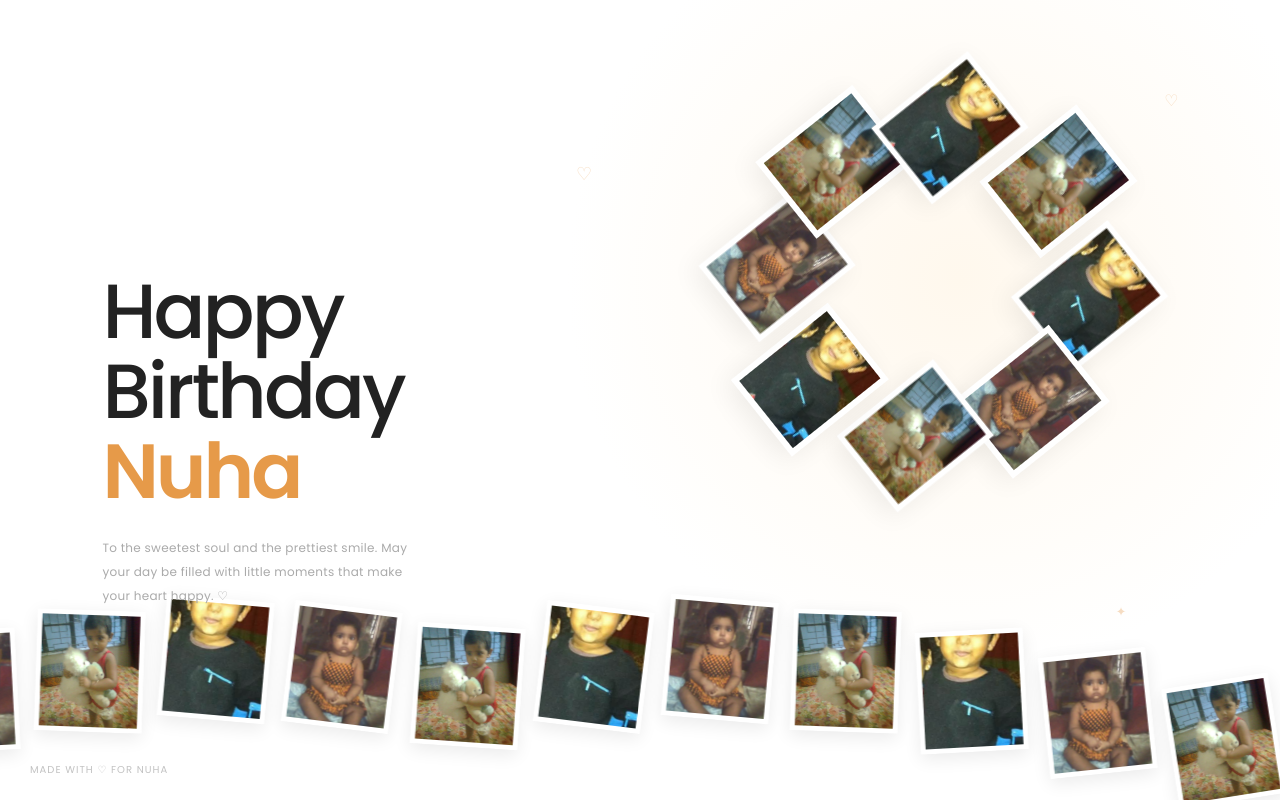
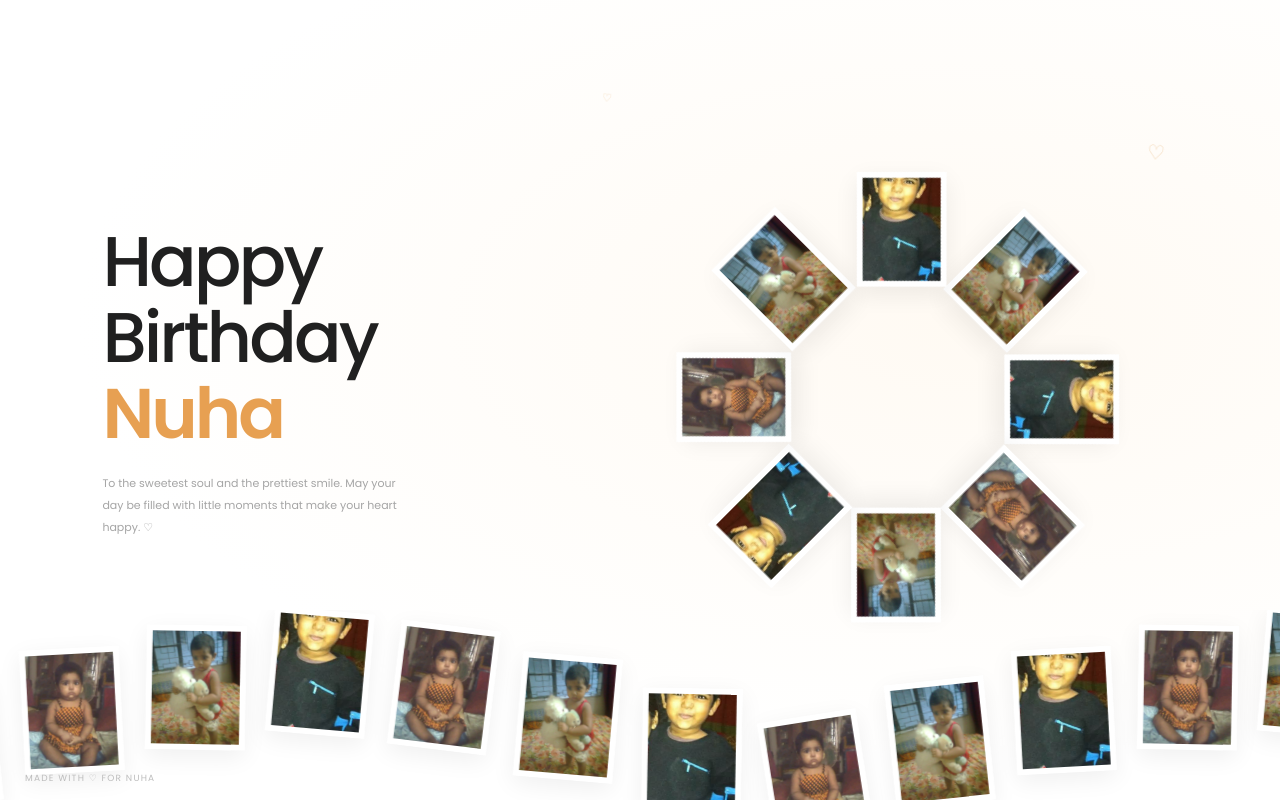
Before and after one commit to hdoy1202-tech/Nuhupakhii-s-Birthday-, a plain HTML site: page second.html in a window 1280 px wide. Drawn offline with Linux system fonts and the light colour scheme.

Commit message:
Update second.html

```diff
--- a/second.html
+++ b/second.html
@@ -3,49 +3,48 @@
 <html lang="en">
 <head>
 <meta charset="UTF-8">
-<meta name="viewport" content="width=device-width, initial-scale=1.0">
+<meta name="viewport" content="width=device-width, initial-scale=1">
 <title>Happy Birthday Nuha ♡</title>
 
+<link href="https://fonts.googleapis.com/css2?family=Poppins:wght@300;400;500;600;700&display=swap" rel="stylesheet">
+
 <style>
-@import url('https://fonts.googleapis.com/css2?family=Poppins:wght@300;400;500;600;700&display=swap');
-
 * {
-  box-sizing: border-box;
   margin: 0;
   padding: 0;
+  box-sizing: border-box;
 }
 
 body {
+  background: #fff;
+  color: #202020;
   font-family: 'Poppins', sans-serif;
-  background: #fff;
-  color: #222;
-  min-height: 100vh;
   overflow: hidden;
 }
 
 .page {
+  width: 100%;
+  height: 100svh;
+  min-height: 600px;
+  overflow: hidden;
   position: relative;
-  min-height: 100vh;
-  overflow: hidden;
-  background:
-    radial-gradient(circle at 75% 35%, #fff8ed 0%, transparent 36%),
-    #fff;
+  background: radial-gradient(ellipse at 75% 40%, #fffaf3, #fff 65%);
 }
 
-/* LEFT TEXT */
+/* TEXT */
 
 .intro {
   position: absolute;
   left: 8%;
-  top: 34%;
-  z-index: 5;
-  animation: textIn 1.4s ease both;
+  top: 28%;
+  z-index: 3;
+  animation: enter 1.4s ease both;
 }
 
 .intro h1 {
-  font-size: clamp(38px, 6vw, 78px);
+  font-size: clamp(38px, 5.5vw, 76px);
+  line-height: 1.08;
   font-weight: 500;
-  line-height: 1.04;
   letter-spacing: -3px;
 }
 
@@ -54,179 +53,192 @@ body {
 }
 
 .orange {
-  color: #e69a49;
+  color: #e7a052;
   font-weight: 600;
 }
 
 .intro p {
-  margin-top: 24px;
-  max-width: 330px;
-  font-size: 12px;
+  margin-top: 20px;
+  font-size: 11px;
   line-height: 2;
-  color: #aaa;
-  letter-spacing: .3px;
+  max-width: 300px;
+  color: #a5a5a5;
 }
 
-/* PHOTO RING */
+/* CIRCULAR ORBIT */
 
-.ring-area {
+.orbit-area {
   position: absolute;
-  width: 390px;
-  height: 390px;
-  right: 12%;
-  top: 11%;
-  display: grid;
-  place-items: center;
+  top: 50%;
+  left: 70%;
+  width: 420px;
+  height: 420px;
+  transform: translate(-50%, -50%);
+  z-index: 2;
 }
 
-.ring {
+.orbit {
   width: 100%;
   height: 100%;
   position: relative;
-  animation: ringRotate 35s linear infinite;
+  animation: orbitSpin 40s linear infinite;
 }
 
-.ring-photo {
+.orbit-photo {
   position: absolute;
+  width: 90px;
+  height: 115px;
+  object-fit: cover;
+  padding: 6px;
+  background: white;
+  box-shadow: 0 8px 25px #00000012;
   left: 50%;
   top: 50%;
-  width: 98px;
-  height: 124px;
+  transform:
+    translate(-50%, -50%)
+    rotate(var(--a))
+    translateY(-165px);
+  animation: photoBob 4s ease-in-out infinite;
+  animation-delay: var(--d);
+}
+
+/* BOTTOM CURVED GALLERY */
+
+.curve-gallery {
+  position: absolute;
+  width: 120%;
+  left: -10%;
+  bottom: -60px;
+  height: 250px;
+  overflow: hidden;
+  z-index: 4;
+}
+
+.curve-track {
+  display: flex;
+  align-items: flex-start;
+  width: max-content;
+  animation: trackMove 45s linear infinite;
+}
+
+.curve-track img {
+  flex-shrink: 0;
+  width: 100px;
+  height: 125px;
   object-fit: cover;
   padding: 6px;
-  background: #fff;
-  box-shadow: 0 8px 25px #00000012;
-  transform:
-    translate(-50%, -50%)
-    rotate(var(--angle))
-    translateY(-155px)
-    rotate(calc(var(--angle) * -1));
-  animation: photoFloat 3.5s ease-in-out infinite;
-  animation-delay: var(--delay);
-  transition: transform .4s, box-shadow .4s;
+  background: white;
+  box-shadow: 0 7px 25px #00000010;
+  margin: 0 12px;
 }
 
-.ring-photo:hover {
-  box-shadow: 0 15px 35px #e6a35c55;
+/* Curve */
+
+.curve-track img:nth-child(8n+1) {
+  margin-top: 105px;
+  transform: rotate(-9deg);
 }
 
-/* CURVED BOTTOM GALLERY */
-
-.gallery {
-  position: absolute;
-  bottom: -80px;
-  left: -10%;
-  width: 120%;
-  height: 270px;
-  pointer-events: none;
+.curve-track img:nth-child(8n+2) {
+  margin-top: 70px;
+  transform: rotate(-6deg);
 }
 
-.gallery-track {
-  display: flex;
-  align-items: center;
-  gap: 18px;
-  width: max-content;
-  animation: galleryMove 38s linear infinite;
+.curve-track img:nth-child(8n+3) {
+  margin-top: 38px;
+  transform: rotate(-3deg);
 }
 
-.gallery img {
-  width: 108px;
-  height: 122px;
-  object-fit: cover;
-  background: white;
-  padding: 5px;
-  box-shadow: 0 5px 18px #00000015;
-  flex-shrink: 0;
+.curve-track img:nth-child(8n+4) {
+  margin-top: 15px;
+  transform: rotate(1deg);
 }
 
-/* Curve arrangement */
-.gallery img:nth-child(1),
-.gallery img:nth-child(13) {
-  transform: translateY(70px) rotate(-9deg);
-}
-.gallery img:nth-child(2),
-.gallery img:nth-child(12) {
-  transform: translateY(42px) rotate(-6deg);
-}
-.gallery img:nth-child(3),
-.gallery img:nth-child(11) {
-  transform: translateY(20px) rotate(-3deg);
-}
-.gallery img:nth-child(4),
-.gallery img:nth-child(10) {
-  transform: translateY(0px) rotate(2deg);
-}
-.gallery img:nth-child(5),
-.gallery img:nth-child(9) {
-  transform: translateY(-12px) rotate(5deg);
-}
-.gallery img:nth-child(6),
-.gallery img:nth-child(8) {
-  transform: translateY(-4px) rotate(7deg);
-}
-.gallery img:nth-child(7) {
-  transform: translateY(15px) rotate(4deg);
+.curve-track img:nth-child(8n+5) {
+  margin-top: 0px;
+  transform: rotate(5deg);
 }
 
-/* SMALL DETAILS */
-
-.heart {
-  position: absolute;
-  color: #e9aa69;
-  opacity: .4;
-  animation: heartFloat 5s ease-in-out infinite;
+.curve-track img:nth-child(8n+6) {
+  margin-top: 15px;
+  transform: rotate(7deg);
 }
 
-.heart1 {
-  top: 20%;
-  left: 45%;
-  font-size: 18px;
+.curve-track img:nth-child(8n+7) {
+  margin-top: 45px;
+  transform: rotate(5deg);
 }
 
-.heart2 {
-  top: 76%;
-  right: 12%;
-  font-size: 12px;
+.curve-track img:nth-child(8n+8) {
+  margin-top: 78px;
+  transform: rotate(1deg);
+}
+
+/* FLOATING DECOR */
+
+.decor {
+  position: absolute;
+  color: #e7b77c;
+  opacity: .55;
+  animation: decorFloat 4s ease-in-out infinite;
+}
+
+.decor.one {
+  top: 18%;
+  right: 9%;
+  font-size: 20px;
+}
+
+.decor.two {
+  bottom: 15%;
+  right: 18%;
+  font-size: 13px;
   animation-delay: 1s;
 }
 
-.heart3 {
-  top: 13%;
-  right: 8%;
-  font-size: 14px;
+.decor.three {
+  top: 12%;
+  left: 47%;
+  font-size: 11px;
   animation-delay: 2s;
 }
 
 .footer {
   position: absolute;
-  bottom: 22px;
-  left: 30px;
-  font-size: 10px;
-  color: #c2c2c2;
-  letter-spacing: 1px;
+  bottom: 15px;
+  left: 25px;
+  font-size: 9px;
+  color: #bdbdbd;
+  letter-spacing: 1.2px;
+  z-index: 6;
 }
 
 /* ANIMATIONS */
 
-@keyframes ringRotate {
+@keyframes orbitSpin {
   from { transform: rotate(0deg); }
   to { transform: rotate(360deg); }
 }
 
-@keyframes photoFloat {
-  0%, 100% { margin-top: 0px; }
+@keyframes photoBob {
+  0%, 100% { margin-top: 0; }
   50% { margin-top: -8px; }
 }
 
-@keyframes galleryMove {
+@keyframes trackMove {
   from { transform: translateX(0); }
   to { transform: translateX(-50%); }
 }
 
-@keyframes textIn {
+@keyframes decorFloat {
+  0%, 100% { transform: translateY(0) rotate(0); }
+  50% { transform: translateY(-13px) rotate(12deg); }
+}
+
+@keyframes enter {
   from {
     opacity: 0;
-    transform: translateY(35px);
+    transform: translateY(25px);
   }
   to {
     opacity: 1;
@@ -234,108 +246,121 @@ body {
   }
 }
 
-@keyframes heartFloat {
-  0%, 100% {
-    transform: translateY(0) scale(1);
-  }
-  50% {
-    transform: translateY(-15px) scale(1.15);
-  }
-}
+/* MOBILE LAYOUT */
 
-/* MOBILE */
-
-@media (max-width: 700px) {
-
+@media(max-width:700px) {
   .page {
     min-height: 100svh;
+    height: 100svh;
   }
 
   .intro {
-    top: 10%;
-    left: 8%;
+    top: 8%;
+    left: 7%;
   }
 
   .intro h1 {
-    font-size: 48px;
+    font-size: 43px;
+    line-height: 1.06;
     letter-spacing: -2px;
   }
 
   .intro p {
     font-size: 10px;
-    max-width: 250px;
+    max-width: 260px;
     margin-top: 12px;
     line-height: 1.8;
   }
 
-  .ring-area {
-    width: 270px;
-    height: 270px;
-    right: 50%;
-    transform: translateX(50%);
-    top: 38%;
+  .orbit-area {
+    top: 57%;
+    left: 50%;
+    width: 310px;
+    height: 310px;
   }
 
-  .ring-photo {
-    width: 72px;
-    height: 94px;
+  .orbit-photo {
+    width: 74px;
+    height: 96px;
     transform:
       translate(-50%, -50%)
-      rotate(var(--angle))
-      translateY(-108px)
-      rotate(calc(var(--angle) * -1));
+      rotate(var(--a))
+      translateY(-122px);
   }
 
-  .gallery {
-    height: 175px;
-    bottom: -55px;
+  .curve-gallery {
+    bottom: -58px;
+    height: 160px;
+    width: 140%;
+    left: -20%;
   }
 
-  .gallery-track {
-    gap: 12px;
+  .curve-track img {
+    width: 78px;
+    height: 95px;
+    margin-left: 7px;
+    margin-right: 7px;
   }
 
-  .gallery img {
-    width: 78px;
-    height: 92px;
-  }
+  .curve-track img:nth-child(8n+1) { margin-top: 65px; }
+  .curve-track img:nth-child(8n+2) { margin-top: 43px; }
+  .curve-track img:nth-child(8n+3) { margin-top: 23px; }
+  .curve-track img:nth-child(8n+4) { margin-top: 8px; }
+  .curve-track img:nth-child(8n+5) { margin-top: 0; }
+  .curve-track img:nth-child(8n+6) { margin-top: 10px; }
+  .curve-track img:nth-child(8n+7) { margin-top: 28px; }
+  .curve-track img:nth-child(8n+8) { margin-top: 48px; }
 
   .footer {
-    bottom: 12px;
-    left: 15px;
+    bottom: 10px;
+    left: 12px;
     font-size: 8px;
   }
 }
 
-@media (max-height: 700px) and (max-width: 700px) {
-  .intro {
-    top: 5%;
+@media(max-width:380px) {
+  .intro h1 {
+    font-size: 38px;
   }
-  .ring-area {
-    top: 34%;
-    width: 230px;
-    height: 230px;
+
+  .orbit-area {
+    width: 275px;
+    height: 275px;
+    top: 59%;
+  }
+
+  .orbit-photo {
+    width: 66px;
+    height: 86px;
+    transform:
+      translate(-50%, -50%)
+      rotate(var(--a))
+      translateY(-108px);
+  }
+}
+
+/* Reduce motion accessibility */
+@media(prefers-reduced-motion:reduce) {
+  *, *::before, *::after {
+    animation-duration: 20s !important;
   }
 }
 </style>
 </head>
 
 <body>
-
 <div class="page">
 
-  <div class="heart heart1">♡</div>
-  <div class="heart heart2">✦</div>
-  <div class="heart heart3">♡</div>
+  <div class="decor one">♡</div>
+  <div class="decor two">✦</div>
+  <div class="decor three">♡</div>
 
-  <!-- Birthday text -->
   <div class="intro">
     <h1>
       <span>Happy</span>
       <span>Birthday</span>
       <span class="orange">Nuha</span>
     </h1>
-
     <p>
       To the sweetest soul and the prettiest smile.
       May your day be filled with little moments
@@ -343,48 +368,25 @@ body {
     </p>
   </div>
 
-  <!-- Circular photo animation -->
-  <div class="ring-area">
-    <div class="ring">
+  <!-- ORBITING PHOTOS -->
+  <div class="orbit-area">
+    <div class="orbit">
 
-      <img class="ring-photo"
-        src="IMG_20261023_232458_932.jpg"
-        style="--angle:0deg;--delay:0s">
-
-      <img class="ring-photo"
-        src="Messenger_creation_FFDA760D-3673-4450-9C09-E3DD04E0463B.jpeg"
-        style="--angle:45deg;--delay:.3s">
-
-      <img class="ring-photo"
-        src="1793213506695.jpg"
-        style="--angle:90deg;--delay:.6s">
-
-      <img class="ring-photo"
-        src="IMG_20261023_232458_932.jpg"
-        style="--angle:135deg;--delay:.9s">
-
-      <img class="ring-photo"
-        src="Messenger_creation_FFDA760D-3673-4450-9C09-E3DD04E0463B.jpeg"
-        style="--angle:180deg;--delay:1.2s">
-
-      <img class="ring-photo"
-        src="1793213506695.jpg"
-        style="--angle:225deg;--delay:1.5s">
-
-      <img class="ring-photo"
-        src="IMG_20261023_232458_932.jpg"
-        style="--angle:270deg;--delay:1.8s">
-
-      <img class="ring-photo"
-        src="Messenger_creation_FFDA760D-3673-4450-9C09-E3DD04E0463B.jpeg"
-        style="--angle:315deg;--delay:2.1s">
+      <img class="orbit-photo" src="IMG_20261023_232458_932.jpg" style="--a:0deg;--d:0s">
+      <img class="orbit-photo" src="Messenger_creation_FFDA760D-3673-4450-9C09-E3DD04E0463B.jpeg" style="--a:45deg;--d:.4s">
+      <img class="orbit-photo" src="1793213506695.jpg" style="--a:90deg;--d:.8s">
+      <img class="orbit-photo" src="IMG_20261023_232458_932.jpg" style="--a:135deg;--d:1.2s">
+      <img class="orbit-photo" src="Messenger_creation_FFDA760D-3673-4450-9C09-E3DD04E0463B.jpeg" style="--a:180deg;--d:1.6s">
+      <img class="orbit-photo" src="1793213506695.jpg" style="--a:225deg;--d:2s">
+      <img class="orbit-photo" src="IMG_20261023_232458_932.jpg" style="--a:270deg;--d:2.4s">
+      <img class="orbit-photo" src="Messenger_creation_FFDA760D-3673-4450-9C09-E3DD04E0463B.jpeg" style="--a:315deg;--d:2.8s">
 
     </div>
   </div>
 
-  <!-- Moving curved photo strip -->
-  <div class="gallery">
-    <div class="gallery-track">
+  <!-- CURVED PHOTO FLOW -->
+  <div class="curve-gallery">
+    <div class="curve-track">
 
       <img src="IMG_20261023_232458_932.jpg">
       <img src="Messenger_creation_FFDA760D-3673-4450-9C09-E3DD04E0463B.jpeg">
@@ -394,14 +396,8 @@ body {
       <img src="1793213506695.jpg">
       <img src="IMG_20261023_232458_932.jpg">
       <img src="Messenger_creation_FFDA760D-3673-4450-9C09-E3DD04E0463B.jpeg">
-      <img src="1793213506695.jpg">
-      <img src="IMG_20261023_232458_932.jpg">
-      <img src="Messenger_creation_FFDA760D-3673-4450-9C09-E3DD04E0463B.jpeg">
-      <img src="1793213506695.jpg">
-      <img src="IMG_20261023_232458_932.jpg">
 
-      <!-- duplicate strip for seamless movement -->
-      <img src="Messenger_creation_FFDA760D-3673-4450-9C09-E3DD04E0463B.jpeg">
+      <!-- Duplicate for seamless loop -->
       <img src="1793213506695.jpg">
       <img src="IMG_20261023_232458_932.jpg">
       <img src="Messenger_creation_FFDA760D-3673-4450-9C09-E3DD04E0463B.jpeg">
@@ -410,17 +406,11 @@ body {
       <img src="Messenger_creation_FFDA760D-3673-4450-9C09-E3DD04E0463B.jpeg">
       <img src="1793213506695.jpg">
       <img src="IMG_20261023_232458_932.jpg">
-      <img src="Messenger_creation_FFDA760D-3673-4450-9C09-E3DD04E0463B.jpeg">
-      <img src="1793213506695.jpg">
-      <img src="IMG_20261023_232458_932.jpg">
-      <img src="Messenger_creation_FFDA760D-3673-4450-9C09-E3DD04E0463B.jpeg">
 
     </div>
   </div>
 
   <div class="footer">MADE WITH ♡ FOR NUHA</div>
-
 </div>
-
 </body>
 </html>
```
